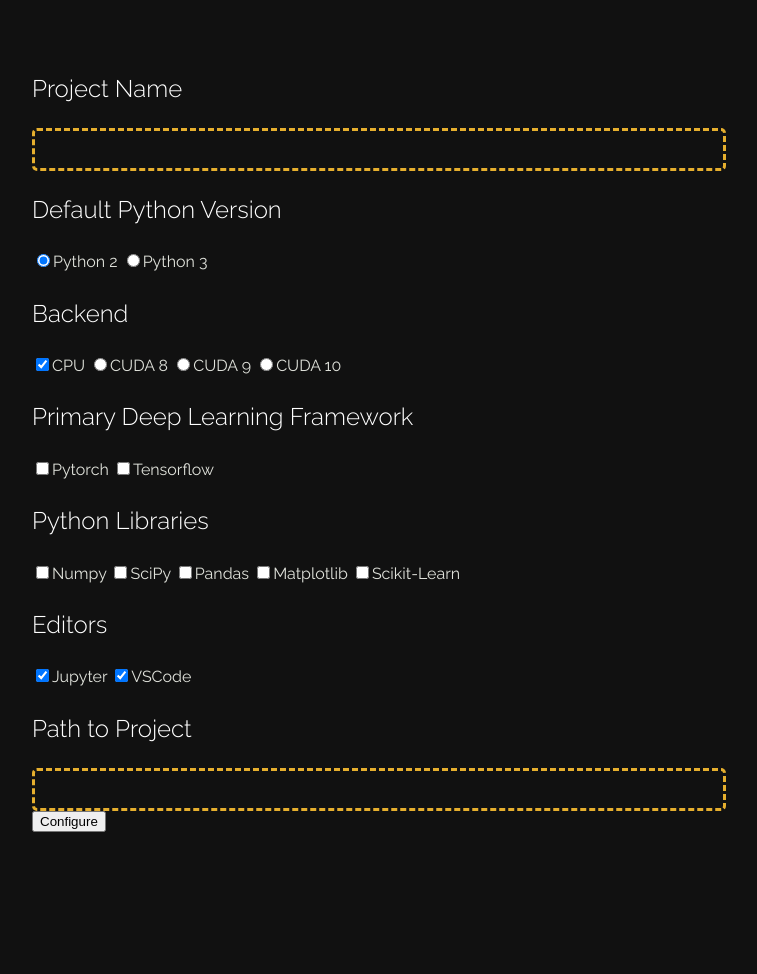
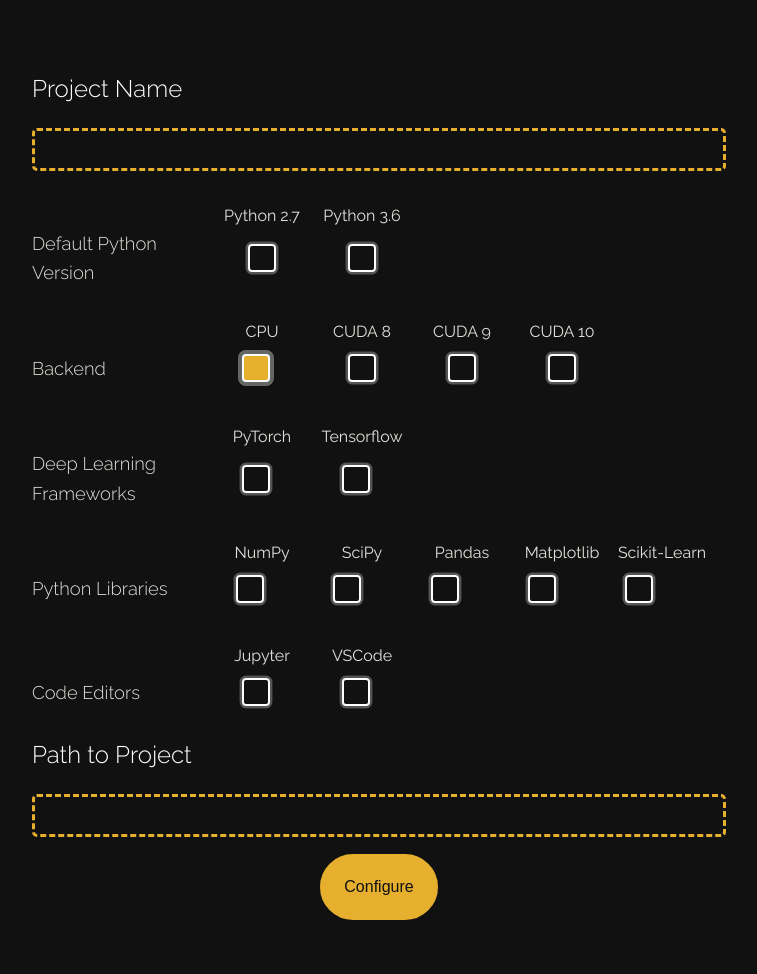
Before and after one commit to adityathiru/mirror, a Flask app: page /configurator in a window 1280 px wide. Shown: the part 426-1400 px from the top of the page, without its empty margins (261-1018 px from the left). Before the commit the page ends 1258 px from the top, so only its background shows below. Run offline with Flask 2, Linux system fonts and the light colour scheme; some libraries are stand-ins or nearby versions.

Commit message:
add: fancy forms

```diff
--- a/webapp/static/baserock.css
+++ b/webapp/static/baserock.css
@@ -20,7 +20,7 @@
   max-width: 100%;
 }
 a {
-  color: var(--color);
+  /*color: var(--color);*/
 }
 
 a.button {
@@ -40,6 +40,31 @@
   transition: background 1s ease-out;
 }
 
+a.heading {
+  padding: 0rem;
+  color: var(--fg-color);
+  outline: none;
+  text-decoration: none;
+}
+
+button.submit {
+  background-color: var(--color);
+  color: var(--bg-color);
+  border: 2px solid;
+  font-size: 1rem;
+  font-weight: 300;
+  border-radius: 100px;
+  padding: 1.5rem;
+  margin: 15px auto;
+  transition: background 0.5s ease-out;
+  outline: none;
+}
+
+button.submit:hover {
+  color: var(--color);
+  background-color: var(--bg-color);
+  transition: background 0.5s ease-out;
+}
 
 h2, h3, h4, h5, h6 {
   font-weight: 300;
@@ -112,3 +137,102 @@
 	border-style: solid!important;
 	border-width: 3px!important;
 }
+
+.grid-row, .grid-header {
+  display:flex;
+/*   flex: 1 0 auto; */
+/*   height: auto; */
+}
+
+.grid-row {
+  margin-bottom: 1em;
+  margin-right: 2em;
+}
+
+.grid-header {
+  align-items: flex-end;
+  margin-top: 2em;
+
+}
+.header-item {
+  width:100px;
+  text-align:center;
+/*   border:1px solid transparent; */
+}
+.header-item:nth-child(1) {
+  width:180px;
+}
+[type="radio"], [type="checkbox"] {
+  border: 0;
+  clip: rect(0 0 0 0);
+  height: 1px; margin: -1px;
+  overflow: hidden;
+  padding: 0;
+  position: absolute;
+  width: 1px;
+}
+
+.flex-item:before {
+  content: '';
+  padding-top:26%;
+}
+
+.flex-item {
+  display:flex;
+/*   flex-basis:25%; */
+  width:100px;
+  /*border-bottom:1px solid #ccc;*/
+  justify-content: center;
+  align-items:center;
+/*   text-align:left; */
+  font-size: 1em;
+  font-weight:normal;
+  color:#999;
+}
+
+.flex-item:nth-child(1) {
+  border:none;
+  font-size:1.15em;
+  color: var(--fg-color);
+  font-weight: 300;
+  width:180px;
+  justify-content: left;
+}
+
+/* One radio button per line */
+label {
+  /*display: block;*/
+  cursor: pointer;
+}
+
+/* the basic, unchecked style */
+[type="radio"] + span:before,
+[type="checkbox"] + span:before{
+  content: '';
+  display: inline-block;
+  width: 1.5em;
+  height: 1.5em;
+  vertical-align: -0.25em;
+  border-radius:.25em;
+  border: 0.125em solid #fff;
+  box-shadow: 0 0 0 0.15em #555;
+  transition: 0.5s ease all;
+}
+[type="checkbox"] + span:before {
+  margin-right: 0.75em;
+}
+
+/* the checked style using the :checked pseudo class */
+[type="radio"]:checked + span:before,
+[type="checkbox"]:checked + span:before{
+  background: var(--color);
+  box-shadow: 0 0 0 0.25em #666;
+}
+
+/* never forget focus styling */
+[type="radio"]:focus span:after {
+  content: '\0020\2190';
+  font-size: 1.5em;
+  line-height: 1;
+  vertical-align: -0.125em;
+}
--- a/webapp/templates/configurator.html
+++ b/webapp/templates/configurator.html
@@ -7,17 +7,28 @@
     <link rel="stylesheet" href="/static/baserock.css">
 </head>
 <body>
-    <h1 align="center">M.I.R.R.O.R<br><small>Most Instantaneous Reproducible Research On 'Roids</small></h1>
+    <a href="/" class="heading"><h1 align="center">M.I.R.R.O.R<br><small>Most Instantaneous Reproducible Research On 'Roids</small></h1></a>
     <script src="https://ajax.googleapis.com/ajax/libs/jquery/3.2.1/jquery.min.js"></script>
 
     <form id="requirements" action="/processing" method="POST">
         <h2>Project Name</h2>
         <input type="text" class="name" name="project_name">
 
-        <h2>Default Python Version</h2>
+        <div class="grid-header">
+            <div class="header-item"></div>
+            <div class="header-item">Python 2.7</div>
+            <div class="header-item">Python 3.6</div>
+        </div>
+        <div class="grid-row">
+            <div class="flex-item">Default Python Version</div>
+            <label class="flex-item">
+                <input type="radio" class="python_version" value="python2" name="python_version"><span></span>
+            </label>
+            <label class="flex-item">
+                <input type="radio" class="python_version" value="python3" name="python_version"><span></span>
+            </label>
+        </div>
 
-        <input type="radio" class="python_version" name="python_version" value="python2" checked>Python 2
-        <input type="radio" class="python_version" name="python_version" value="python3">Python 3
         <script>
             $(document).ready(function () {
                 $('.python_version').click(function () {
@@ -25,13 +36,29 @@
                 });
             });
         </script>
-        <h2>Backend</h2>
 
-        <input type="checkbox" class="primary_architecture" name="cpu" value="cpu" checked
-            onclick="return false">CPU
-        <input type="radio" class="cuda_version" name="cuda_version" value="cuda8">CUDA 8
-        <input type="radio" class="cuda_version" name="cuda_version" value="cuda9">CUDA 9
-        <input type="radio" class="cuda_version" name="cuda_version" value="cuda10">CUDA 10
+        <div class="grid-header">
+            <div class="header-item"></div>
+            <div class="header-item">CPU</div>
+            <div class="header-item">CUDA 8</div>
+            <div class="header-item">CUDA 9</div>
+            <div class="header-item">CUDA 10</div>
+        </div>
+        <div class="grid-row">
+            <div class="flex-item">Backend</div>
+            <label class="flex-item">
+                <input type="checkbox" class="primary_architecture" value="cpu" name="cpu" checked onclick="return false"><span></span>
+            </label>
+            <label class="flex-item">
+                <input type="radio" class="cuda_version" value="cuda8" name="cuda_version"><span></span>
+            </label>
+            <label class="flex-item">
+                <input type="radio" class="cuda_version" value="cuda9" name="cuda_version"><span></span>
+            </label>
+            <label class="flex-item">
+                <input type="radio" class="cuda_version" value="cuda10" name="cuda_version"><span></span>
+            </label>
+        </div>
         <script>
             $(document).ready(function () {
                 $('.cuda_version').click(function () {
@@ -40,29 +67,69 @@
             });
         </script>
 
-        <h2>Primary Deep Learning Framework</h2>
+        <div class="grid-header">
+            <div class="header-item"></div>
+            <div class="header-item">PyTorch</div>
+            <div class="header-item">Tensorflow</div>
+        </div>
+        <div class="grid-row">
+            <div class="flex-item">Deep Learning Frameworks</div>
+            <label class="flex-item">
+                <input type="checkbox" class="mllib" value="pytorch" name="dl_frameworks"><span></span>
+            </label>
+            <label class="flex-item">
+                <input type="checkbox" class="mllib" value="tensorflow" name="dl_frameworks"><span></span>
+            </label>
+        </div>
 
-        <input type="checkbox" class="mllib" name="dl_frameworks" value="pytorch">Pytorch
-        <input type="checkbox" class="mllib" name="dl_frameworks" value="tensorflow">Tensorflow
+        <div class="grid-header">
+            <div class="header-item"></div>
+            <div class="header-item">NumPy</div>
+            <div class="header-item">SciPy</div>
+            <div class="header-item">Pandas</div>
+            <div class="header-item">Matplotlib</div>
+            <div class="header-item">Scikit-Learn</div>
+        </div>
+        <div class="grid-row">
+            <div class="flex-item">Python Libraries</div>
+            <label class="flex-item">
+                <input type="checkbox" class="pylibs" value="numpy" name="pylibs"><span></span>
+            </label>
+            <label class="flex-item">
+                <input type="checkbox" class="pylibs" value="scipy" name="pylibs"><span></span>
+            </label>
+            <label class="flex-item">
+                <input type="checkbox" class="pylibs" value="pandas" name="pylibs"><span></span>
+            </label>
+            <label class="flex-item">
+                <input type="checkbox" class="pylibs" value="matplotlib" name="pylibs"><span></span>
+            </label>
+            <label class="flex-item">
+                <input type="checkbox" class="pylibs" value="scikit-learn" name="pylibs"><span></span>
+            </label>
+        </div>
 
-        <h2>Python Libraries</h2>
-
-        <input type="checkbox" class="pylibs" name="pylibs" value="numpy">Numpy
-        <input type="checkbox" class="pylibs" name="pylibs" value="scipy">SciPy
-        <input type="checkbox" class="pylibs" name="pylibs" value="pandas">Pandas
-        <input type="checkbox" class="pylibs" name="pylibs" value="matplotlib">Matplotlib
-        <input type="checkbox" class="pylibs" name="pylibs" value="scikit-learn">Scikit-Learn
-
-        <h2>Editors</h2>
-
-        <input type="checkbox" class="editors" name="editors" value="jupyter" checked>Jupyter
-        <input type="checkbox" class="editors" name="editors" value="vscode" checked>VSCode
+        <div class="grid-header">
+            <div class="header-item"></div>
+            <div class="header-item">Jupyter</div>
+            <div class="header-item">VSCode</div>
+        </div>
+        <div class="grid-row">
+            <div class="flex-item">Code Editors</div>
+            <label class="flex-item">
+                <input type="checkbox" class="editors" value="jupyter" name="editors"><span></span>
+            </label>
+            <label class="flex-item">
+                <input type="checkbox" class="editors" value="vscode" name="editors"><span></span>
+            </label>
+        </div>
 
         <h2>Path to Project</h2>
         <input type="text" class="name" name="project_path">
 
-
-        <button type="submit" value="Submit">Configure</button>
+        <div align="center">
+            <button type="submit" class='submit' value="submit">Configure</button>
+        </div>
     </form>
 </body>
 </html>
```
Lines whose indentation alone changed are shown as unchanged.
